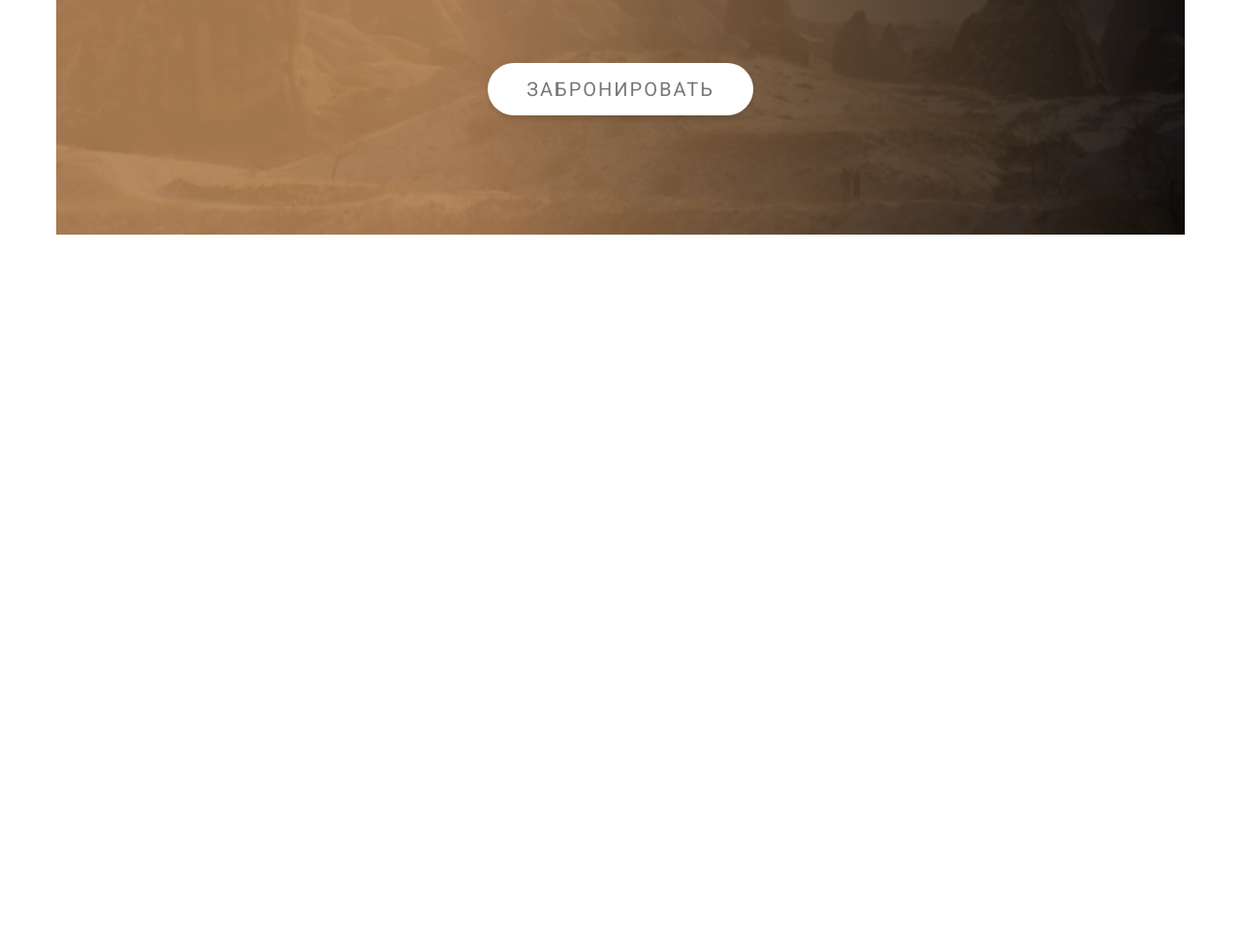
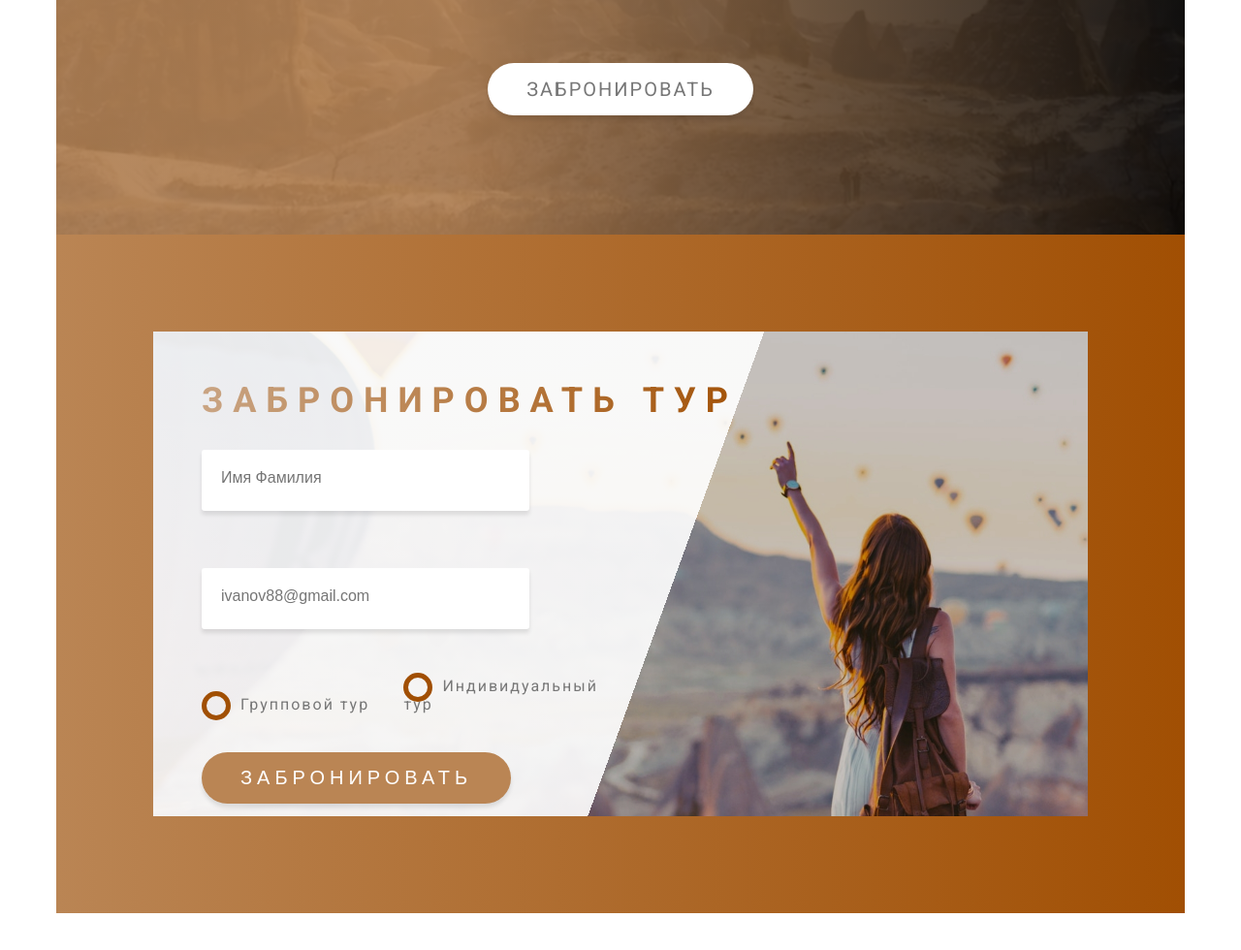
Before and after one commit to romche2h/ballons, a website: page index.html in a window 1280 px wide. Shown: the part 4395-5375 px from the top of the page at 97% size. Before the commit the page ends 4695 px from the top, so only its background shows below. Drawn offline with Linux system fonts and the light colour scheme.

Commit message:
complate section reserve and fixed the files from the layouts folder to the components folder

```diff
--- a/SASS/base/_typography.sass
+++ b/SASS/base/_typography.sass
@@ -46,6 +46,11 @@ body
     &__header
         padding: 8rem 0 9.5rem
         color: white
+    &__margin-0px
+        margin: 0
+        text-align: left
+        &:hover
+            transform: scale(1.1)
 
 .title-third
     font-size: 2rem
--- a/SASS/base/_utilities.sass
+++ b/SASS/base/_utilities.sass
@@ -9,3 +9,6 @@
 
 .margin-bottom-10px
     margin-bottom: 1rem
+
+.text-align-center
+    text-align: center
--- a/SASS/components/_button.sass
+++ b/SASS/components/_button.sass
@@ -1,6 +1,6 @@
 // это компонент кнопки
 .btn
-    &:link, &:visited
+    &, &:link, &:visited
         @include style-link($color-gray)
         padding: 1.5rem 4rem
         background: $color-white
@@ -10,6 +10,7 @@
         font-size: 2rem
         box-shadow: $box-shadow
         display: inline-block
+        border: none
     &:hover
         transform: translateY(-.4rem)
         &::after
@@ -37,3 +38,12 @@
     bottom: 0
     left: 50%
     transform: translateX(-50%)
+
+.btn_brown
+    &, &:link, &:visited
+        color: $color-white
+        background: $color-brown-lite
+        letter-spacing: .5rem
+        &:hover
+        &::after
+            background: $color-brown-lite
--- a/SASS/layout/_card-tours.sass
+++ b/SASS/components/_card-tours.sass
@@ -85,6 +85,3 @@
         &_2
             font-size: 6rem
             font-weight: 500
-
-.text-align-center
-    text-align: center
--- /dev/null
+++ b/SASS/components/_reserv.sass
@@ -0,0 +1,75 @@
+.reserve
+    height: 50rem
+    background: linear-gradient(110deg, rgba($color-white,0.9) 0%, rgba($color-white,0.9) 55%, rgba($color-brown-lite,0) 55%, rgba($color-brown-dark,0) 100%), url(../img/reserv-foto.jpeg) center / cover no-repeat
+    overflow: hidden
+
+.form
+    width: 60%
+    padding-top: 5rem
+    padding-left: 5rem
+    &__group:not(:last-child)
+        margin-bottom: 3rem
+
+    &__input
+        width: 55%
+        color: $color-black
+        font-size: $font-size-paragraph
+        font-weight: 400
+        padding: 2rem 0 2rem 2rem
+        background: $color-white
+        border-radius: 0.3rem
+        box-shadow: $box-shadow
+        border: none
+        border-bottom: 0.5rem solid transparent
+        &:focus
+            outline: none
+            border-bottom: 0.5rem solid rgb(102, 215, 99)
+            box-shadow: $box-shadow
+        &:focus:invalid
+            border-bottom: 0.5rem solid rgb(215, 99, 99)
+            box-shadow: $box-shadow
+    &__input:placeholder-shown + &__label
+            opacity: 0
+            visibility: hidden
+    &__input-radio
+        display: none
+    &__label
+            color: rgb(119, 119, 119)
+            font-size: $font-size-paragraph
+            font-weight: 400
+            line-height: 1.9rem
+            padding-left: 1rem
+            display: block
+            transition: 1s all
+            margin-bottom: 2rem
+    &__group-radio
+        width: 35%
+        display: inline-block
+        margin-bottom: 4rem
+    &__label-radio
+        cursor: pointer
+        position: relative
+        padding-left: 4rem
+    &__button-radio
+        height: 2rem
+        width: 2rem
+        border-radius: 50%
+        border: .5rem solid $color-brown-dark
+        display: block
+        position: absolute
+        left: 0
+        top: -.4rem
+        &::after
+            content: ""
+            display: block
+            height: 1.4rem
+            width: 1.4rem
+            border-radius: 50%
+            background: $color-brown-dark
+            position: absolute
+            top: 50%
+            left: 50%
+            transform: translate(-50%, -50%)
+            opacity: 0
+    &__input-radio:checked ~ &__label-radio &__button-radio::after
+        opacity: 1
--- a/SASS/pages/_home.sass
+++ b/SASS/pages/_home.sass
@@ -13,3 +13,8 @@
 .section-feedback
     background: linear-gradient(90deg,rgba($color-brown-lite, 0.6) 35.937%, rgba($color-black, 0.6) 100%),url("../img/feedback.png") center / cover no-repeat
     height: 120rem
+
+.section-reserve
+    background: linear-gradient(90.00deg, $color-brown-lite,$color-brown-dark)
+    // height: 70rem
+    padding: 10rem
--- a/SASS/style.sass
+++ b/SASS/style.sass
@@ -10,11 +10,13 @@
 @import "components/button"
 @import "components/_button-text"
 @import "components/_composition"
+@import "components/_reserv"
+@import "components/_adventure"
+@import "components/_card-tours"
+@import "components/_feedback"
 
 @import "layout/header"
 @import "layout/grid"
-@import "layout/_adventure"
-@import "layout/_card-tours"
-@import "layout/_feedback"
+
 
 @import "pages/home"
--- a/index.html
+++ b/index.html
@@ -309,6 +309,72 @@
             >
           </div>
         </section>
+        <section class="section-reserve">
+          <div class="row">
+            <div class="reserve">
+              <div class="reserve__form">
+                <form action="#" class="form">
+                  <div class="text-align-center margin-bottom-30px">
+                    <h2 class="title-secondary title-secondary__margin-0px">
+                      ЗАБРОНИРОВАТЬ ТУР
+                    </h2>
+                  </div>
+                  <div class="form__group">
+                    <input
+                      class="form__input margin-bottom-10px"
+                      type="text"
+                      id="name"
+                      required
+                      placeholder="Имя Фамилия"
+                    />
+                    <label for="name" class="form__label">Имя и Фамилия</label>
+                  </div>
+                  <div class="form__group">
+                    <input
+                      class="form__input margin-bottom-10px"
+                      type="email"
+                      id="email"
+                      required
+                      placeholder="ivanov88@gmail.com"
+                    />
+                    <label for="email" class="form__label"
+                      >Почтовый адрес</label
+                    >
+                    <div class="form__group">
+                      <div class="form__group-radio">
+                        <input
+                          type="radio"
+                          class="form__input-radio"
+                          id="tour-1"
+                          name="cheked"
+                        />
+                        <label for="tour-1" class="form__label-radio"
+                          ><span class="form__button-radio"></span> Групповой
+                          тур</label
+                        >
+                      </div>
+                      <div class="form__group-radio">
+                        <input
+                          type="radio"
+                          class="form__input-radio"
+                          id="tour-2"
+                          name="cheked"
+                        />
+                        <label for="tour-2" class="form__label-radio"
+                          ><span class="form__button-radio"></span>
+                          Индивидуальный тур</label
+                        >
+                      </div>
+                      <div class="form__group">
+                        <button class="btn btn_brown">ЗАБРОНИРОВАТЬ</button>
+                      </div>
+                    </div>
+                  </div>
+                </form>
+              </div>
+            </div>
+          </div>
+        </section>
       </main>
     </div>
 
```
Also changed, not shown: SASS/components/_adventure.sass (renamed from SASS/layout/_adventure.sass), SASS/components/_feedback.sass (renamed from SASS/layout/_feedback.sass), css/style.css, img/reserv-foto.jpeg (added), 1 other file.
